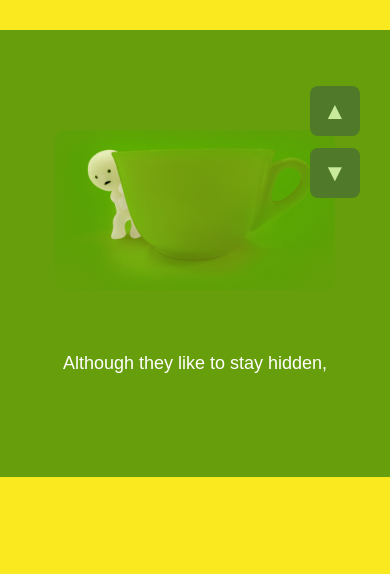
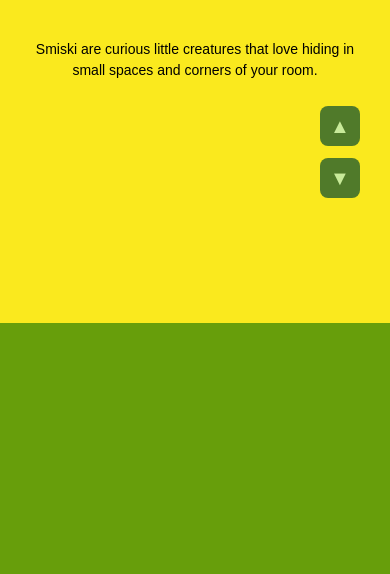
Before and after one commit to rainezaldivar/smiskisite, a CodeIgniter 4 app: the page made by app/Views/about.php in a window 390 px wide. Shown: the part 616-1190 px from the top of the page. Run offline with PHP 8.4 and a stand-in for CodeIgniter, Linux system fonts and the light colour scheme; the template is opened without the code that fills it, so the values that code supplies are empty; some libraries are stand-ins or nearby versions; some web fonts are replaced.

Commit message:
small update for hci 2

```diff
--- a/app/Views/templates/footer.php
+++ b/app/Views/templates/footer.php
@@ -9,7 +9,7 @@
         This website was created for a school project in FEU Institute of Technology
         and is not officially affiliated with SMISKI or its creators.
     </small>
-    <p>© 2025 Rzeecola / Raiii Zee — All Rights Reserved.</p>
+    <p>© 2026 Rzeecola / Raiii Zee — All Rights Reserved.</p>
     <h6>Made with 💚 as a Smiski fan.</h6>
 </footer>
 </body>
--- a/public/css/about.css
+++ b/public/css/about.css
@@ -16,7 +16,8 @@ body {
     justify-content: center;
     padding: 100px 20px;
     gap: 40px;
-    height: 1200px;
+    min-height: 100vh;
+    flex-wrap: wrap; /* ensures content wraps on smaller screens */
 }
 
 /* BACKGROUNDS */
@@ -35,6 +36,7 @@ body {
     width: 900px;
     max-width: 100%;
     border-radius: 10px;
+    height: auto;
 }
 
 /* TEXT BOX */
@@ -63,11 +65,11 @@ body {
     80%, 100% { background-color: #fae91e; color: #000; }
 }
 
-yellow-transition {
+.yellow-transition {
     animation: yellowBlackPause 5s ease-in-out infinite;
 }
 
-yellow-transition p {
+.yellow-transition p {
     animation: yellowBlackPause 5s ease-in-out infinite;
 }
 
@@ -100,11 +102,31 @@ yellow-transition p {
     transform: scale(1.08);
 }
 
-/* RESPONSIVE */
+/* RESPONSIVE STYLES */
+
+/* Medium devices (tablets) */
+@media (max-width: 1024px) {
+    .section {
+        padding: 80px 15px;
+        gap: 30px;
+    }
+
+    .section img {
+        max-width: 85%;
+    }
+
+    .text-box {
+        max-width: 350px;
+    }
+}
+
+/* Small devices (phones) */
 @media (max-width: 768px) {
     .section {
         flex-direction: column !important;
         text-align: center;
+        padding: 60px 15px;
+        gap: 25px;
     }
 
     .section img {
@@ -114,5 +136,36 @@ yellow-transition p {
 
     .text-box {
         text-align: center;
+        max-width: 90%;
+    }
+
+    .section p {
+        font-size: 16px;
     }
 }
+
+/* Extra small devices (very small phones) */
+@media (max-width: 480px) {
+    .section {
+        padding: 40px 10px;
+        gap: 20px;
+    }
+
+    .section img {
+        max-width: 100%;
+    }
+
+    .text-box {
+        max-width: 95%;
+    }
+
+    .section p {
+        font-size: 14px;
+    }
+
+    .scroll-btn {
+        width: 40px;
+        height: 40px;
+        font-size: 20px;
+    }
+}
```
Also changed, not shown: public/css/shop.css (+5 -2 lines), public/css/style.css (+151 -0 lines).
